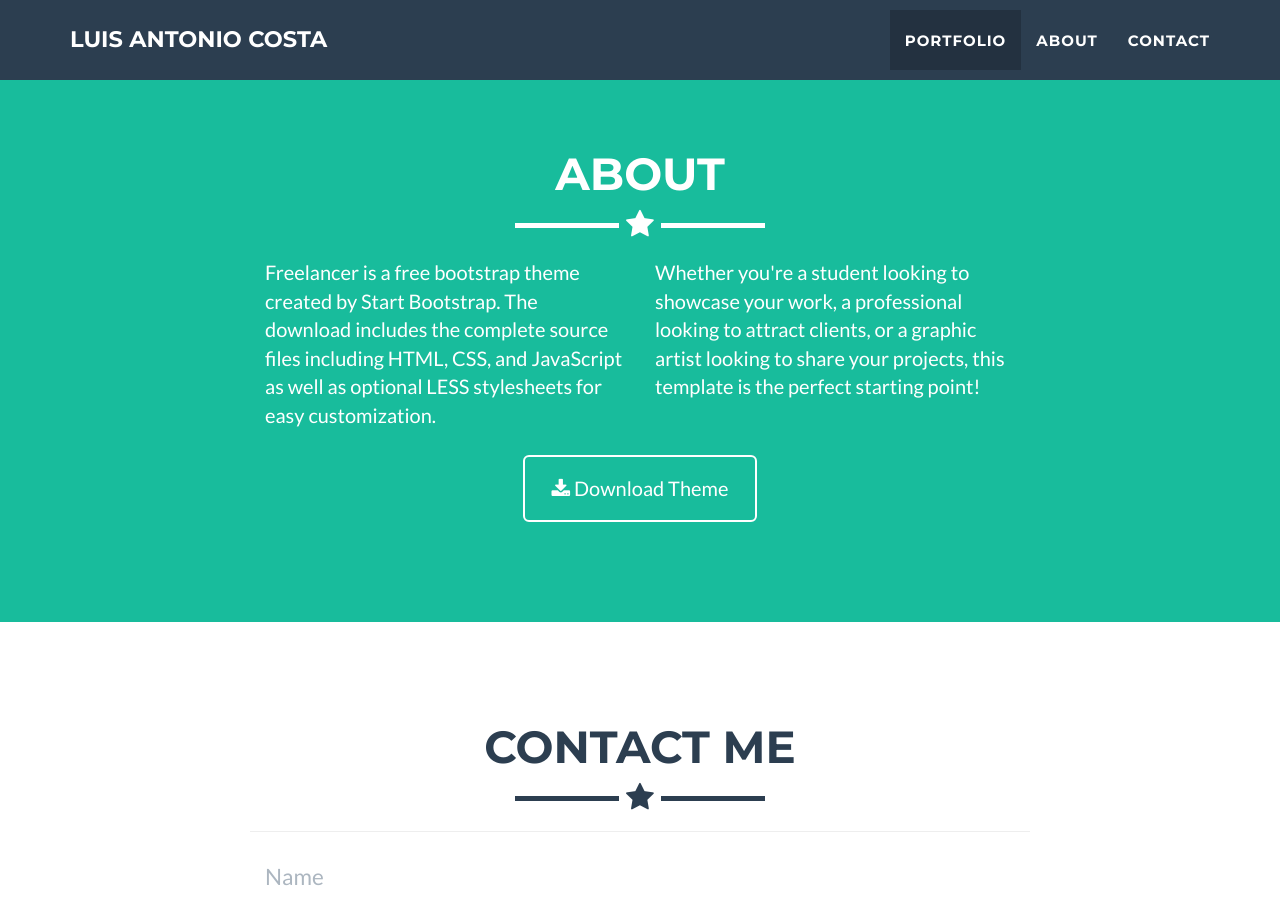
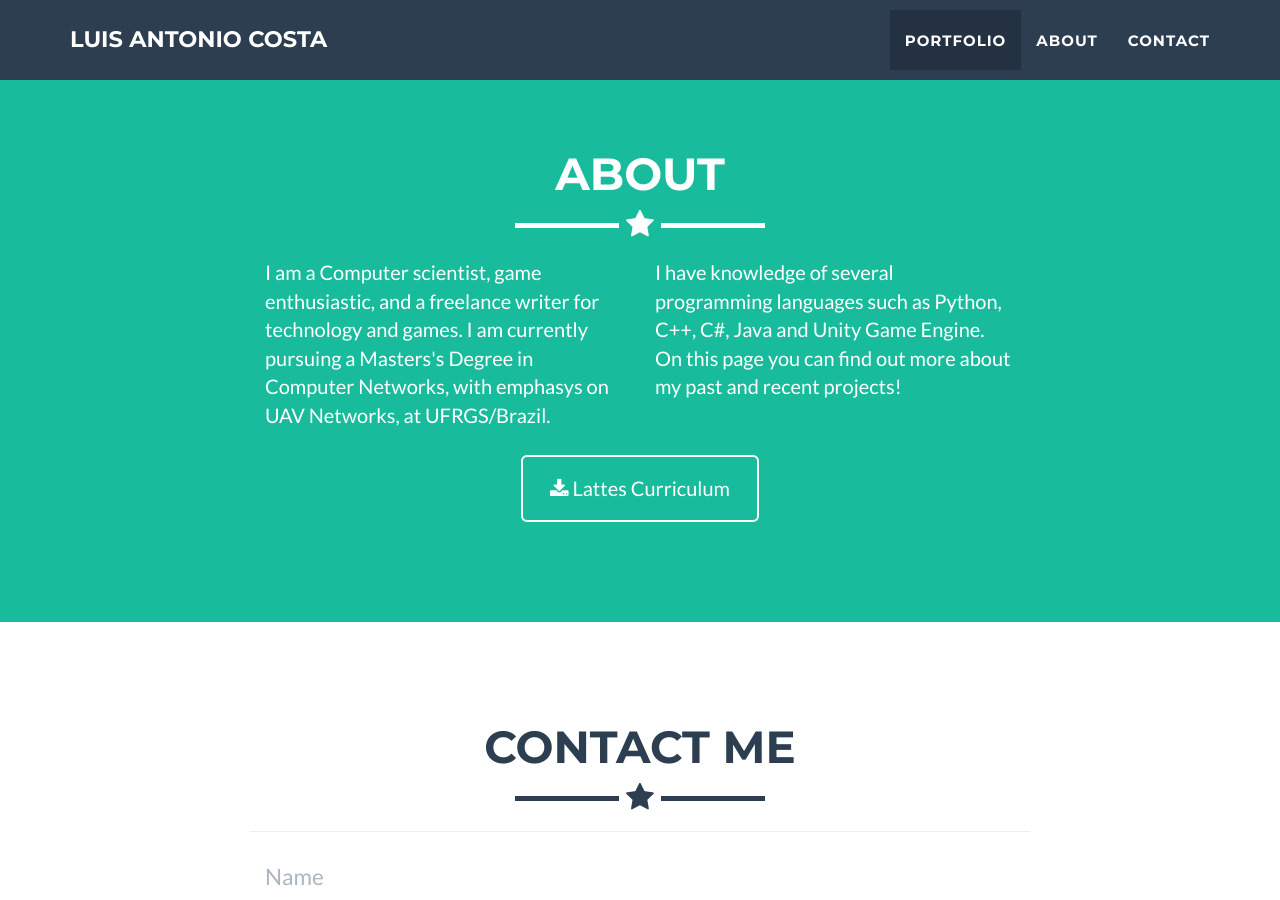
Before and after one commit to luiscosta89/luiscosta89.github.io, a Jekyll site: the page built from _posts/2014-07-15-project-4.markdown, in a window 1280 px wide and 900 px high, scrolled down 883 px. Built offline with Jekyll 4.4.1, drawn with Linux system fonts in a browser that asks for light colours.

Commit message:
Changed about me section

```diff
--- a/_config.yml
+++ b/_config.yml
@@ -41,8 +41,8 @@ footer:
 social:
   - title: twitter
     url: https://twitter.com/luis_costa89
-  - title: medium
-    url:
+  - title: instagram
+    url: https://www.instagram.com/luiscosta89/?hl=pt-br
   - title: github
     url: https://github.com/luiscosta89
 
--- a/_includes/about.html
+++ b/_includes/about.html
@@ -9,14 +9,14 @@
             </div>
             <div class="row">
                 <div class="col-lg-4 col-lg-offset-2">
-                    <p>Freelancer is a free bootstrap theme created by Start Bootstrap. The download includes the complete source files including HTML, CSS, and JavaScript as well as optional LESS stylesheets for easy customization.</p>
+                    <p>I am a Computer scientist, game enthusiastic, and a freelance writer for technology and games. I am currently pursuing a Masters's Degree in Computer Networks, with emphasys on UAV Networks, at UFRGS/Brazil.</p>
                 </div>
                 <div class="col-lg-4">
-                    <p>Whether you're a student looking to showcase your work, a professional looking to attract clients, or a graphic artist looking to share your projects, this template is the perfect starting point! </p>
+                    <p>I have knowledge of several programming languages such as Python, C++, C#, Java and Unity Game Engine. On this page you can find out more about my past and recent projects! </p>
                 </div>
                 <div class="col-lg-8 col-lg-offset-2 text-center">
-                    <a href="https://github.com/jeromelachaud/freelancer-theme" class="btn btn-lg btn-outline">
-                        <i class="fa fa-download"></i> Download Theme
+                    <a href="http://buscatextual.cnpq.br/buscatextual/visualizacv.do?id=K4695079P0" class="btn btn-lg btn-outline">
+                        <i class="fa fa-download"></i> Lattes Curriculum
                     </a>
                 </div>
             </div>
--- a/_posts/2014-07-15-project-4.markdown
+++ b/_posts/2014-07-15-project-4.markdown
@@ -7,5 +7,5 @@ alt: image-alt
 project-date: July 2017
 client: UFRGS
 category: Game Development
-description: Game Project named https://github.com/luiscosta89/LightPath developed with Bruno Grisci for the "Projeto em Computação Gráfica" class for Computer Science Degree at UFRGS.
+description: Game Project named <a href="https://github.com/luiscosta89/LightPath">Light Path</a> developed with Bruno Grisci for the "Projeto em Computação Gráfica" class for Computer Science Degree at UFRGS.
 ---
```
